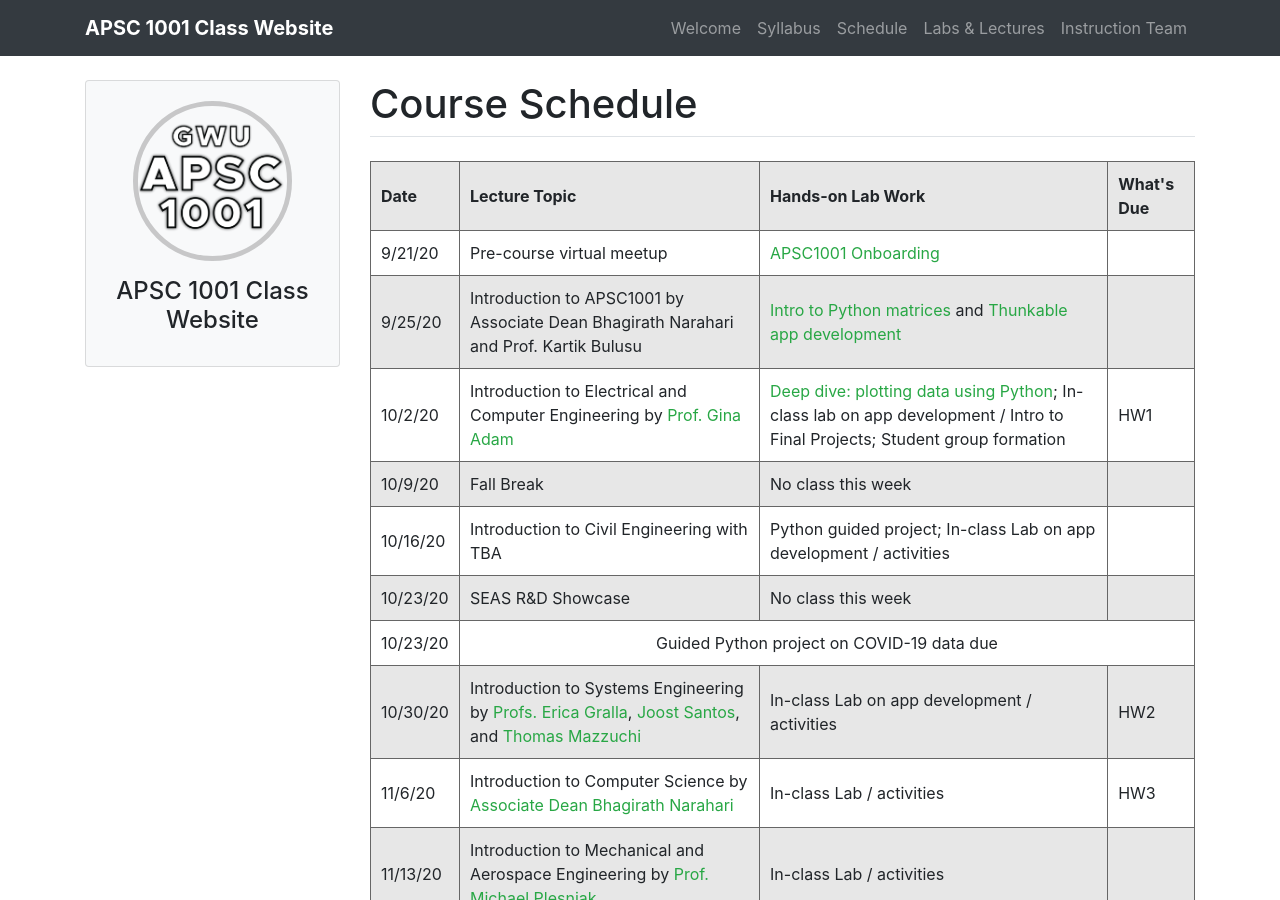
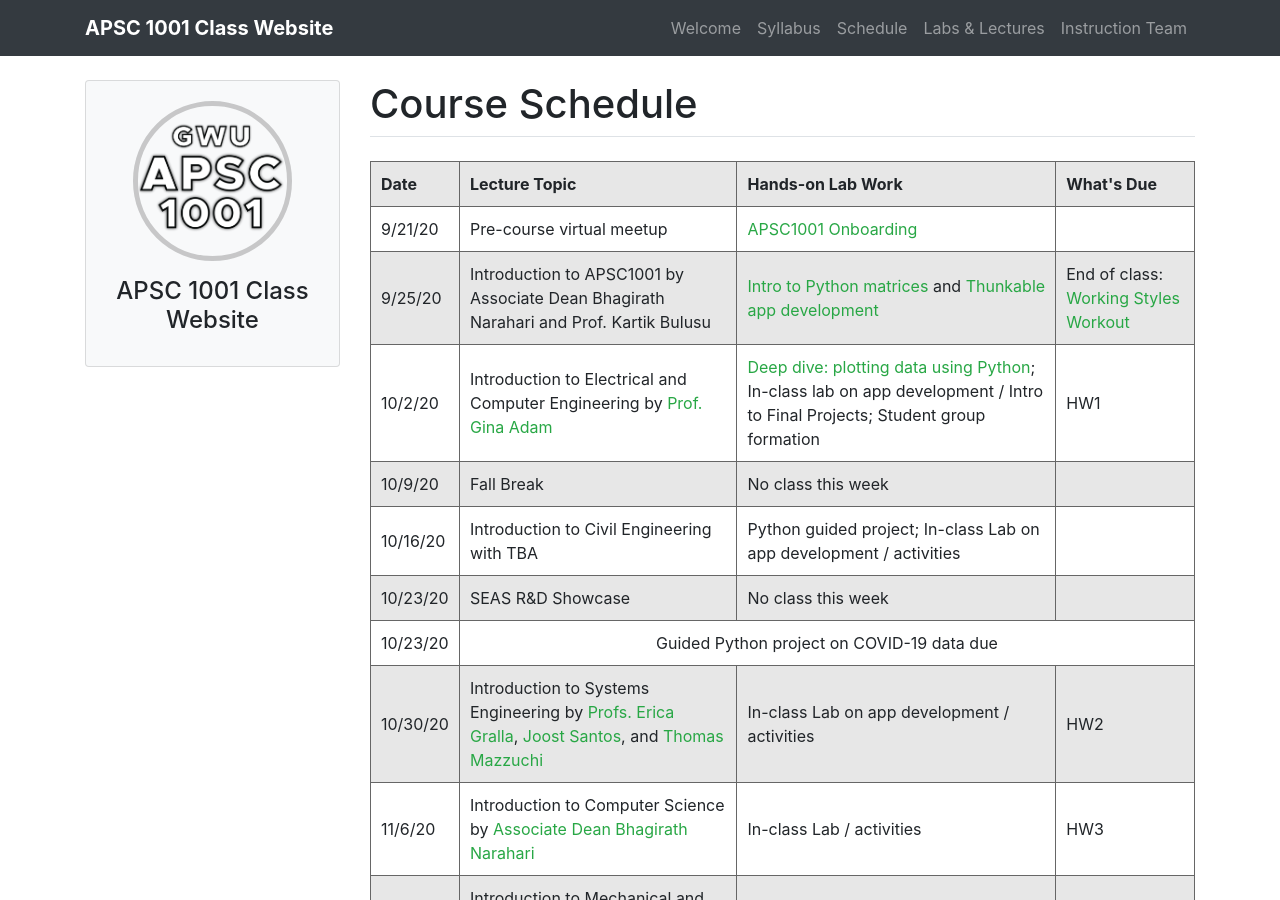
Before and after one commit to GWU-APSC1001/gwu-apsc1001.github.io, a Jekyll site: the page built from _pages/schedule.md, in a window 1280 px wide and 900 px high. Built offline with Jekyll 4.4.1, drawn with Linux system fonts in a browser that asks for light colours.

Commit message:
Add Working Styles Workout to schedule

```diff
--- a/_pages/schedule.md
+++ b/_pages/schedule.md
@@ -25,7 +25,7 @@ title: Course Schedule
       <td style="text-align: left">9/25/20</td>
       <td style="text-align: left">Introduction to APSC1001 by Associate Dean Bhagirath Narahari and Prof. Kartik Bulusu</td>
       <td style="text-align: left"><a href="labs/week1-python.html">Intro to Python matrices</a> and <a href="labs/week1-thunkable.html">Thunkable app development</a></td>
-      <td> </td>
+      <td style="text-align: left"> End of class: <a href="https://docs.google.com/forms/d/e/1FAIpQLSfk8Peofmr0zEUFSrUNdPeWt-YPh6R7A0fls_bGC-Ai9BeOyw/viewform?usp=sf_link" target="_blank">Working Styles Workout</a></td>
     </tr>
     <tr>
       <td style="text-align: left">10/2/20</td>
```
